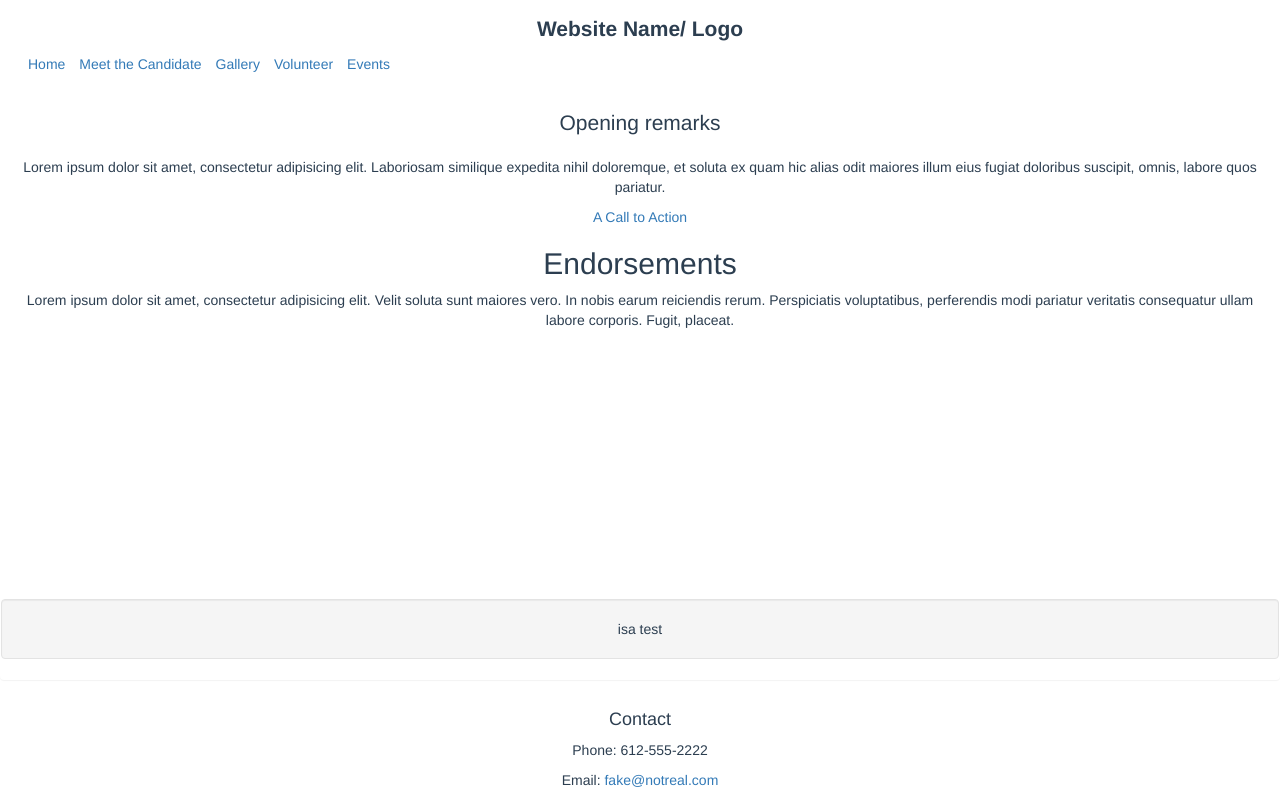
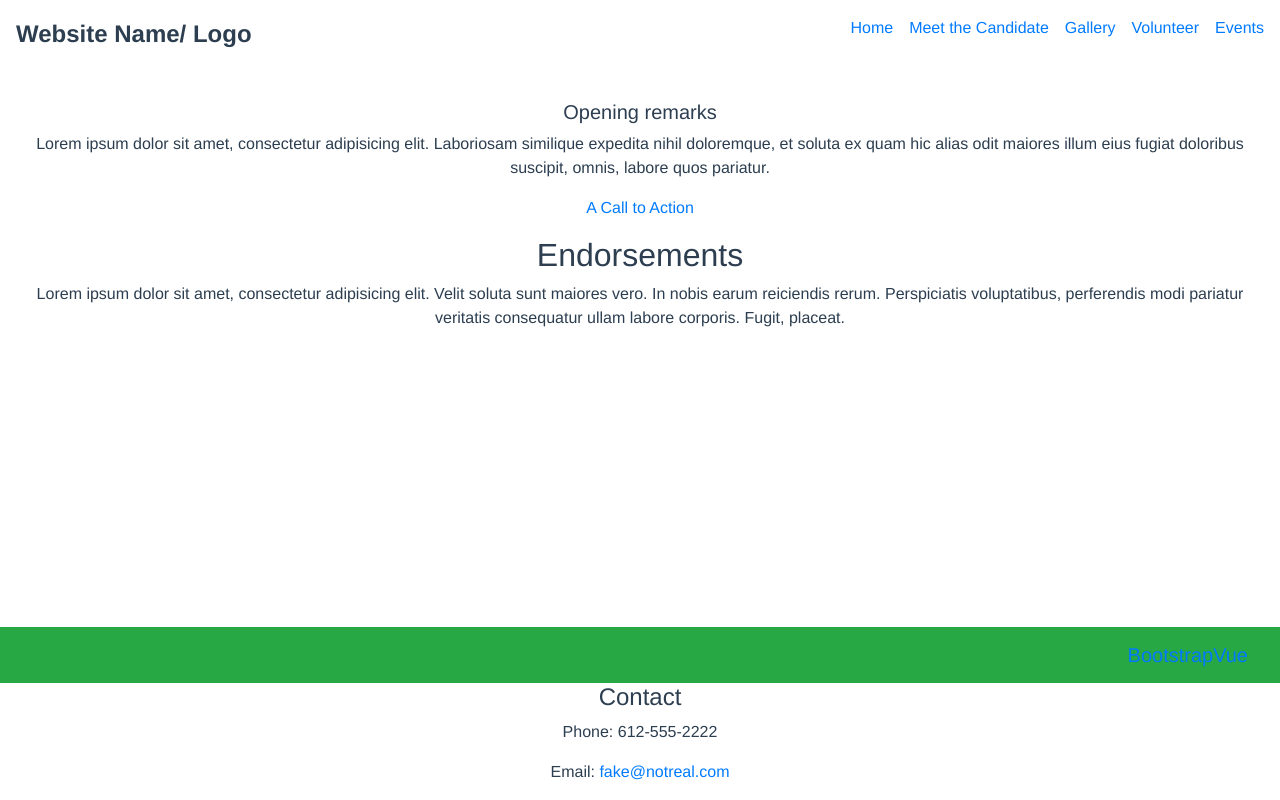
Before and after one commit to eandy5000/vue-website, a Vue app: page /#/ in a window 1280 px wide. Built offline with nearby package versions, Linux system fonts and the light colour scheme.

Commit message:
added vue-bootstrap testing a new navbar

```diff
--- a/package.json
+++ b/package.json
@@ -11,7 +11,8 @@
     "lint": "eslint --ext .js,.vue src"
   },
   "dependencies": {
-    "bootstrap": "^3.3.7",
+    "bootstrap": "^4.0.0-alpha.6",
+    "bootstrap-vue": "^0.18.0",
     "express": "^4.15.3",
     "normalize.css": "^7.0.0",
     "vue": "^2.3.3",
--- a/src/components/replacement/NewNav.vue
+++ b/src/components/replacement/NewNav.vue
@@ -1,12 +1,49 @@
 <template>
-  <div class="panel">
-  <div class="well">
-      isa test
-  </div>
-  </div>
+<b-navbar toggleable type="inverse" variant="success">
+
+    <b-nav-toggle target="nav_collapse"></b-nav-toggle>
+
+    <b-link class="navbar-brand" to="#">
+      <span>BootstrapVue</span>
+    </b-link>
+
+    <b-collapse is-nav id="nav_collapse">
+
+      <b-nav is-nav-bar>
+        <b-nav-item>Support</b-nav-item>
+        <b-nav-item>Docs</b-nav-item>
+        <b-nav-item>Contact Us</b-nav-item>
+      </b-nav>
+
+      <b-nav is-nav-bar class="ml-auto">
+
+        <!-- Navbar dropdowns -->
+        <b-nav-item-dropdown text="Lang" right>
+          <b-dropdown-item to="#">EN</b-dropdown-item>
+          <b-dropdown-item to="#">ES</b-dropdown-item>
+          <b-dropdown-item to="#">RU</b-dropdown-item>
+          <b-dropdown-item to="#">FA</b-dropdown-item>
+        </b-nav-item-dropdown>
+
+        <b-nav-item-dropdown right>
+
+          <!-- Using button-content slot -->
+          <template slot="button-content">
+            <span style="font-weight: bold;">User</span>
+          </template>
+
+          <b-dropdown-item to="#">Profile</b-dropdown-item>
+          <b-dropdown-item to="#">Signout</b-dropdown-item>
+        </b-nav-item-dropdown>
+
+      </b-nav>
+    </b-collapse>
+</b-navbar>
+
 </template>
 
 <script>
+
     export default {}
 </script>
 
--- a/src/main.js
+++ b/src/main.js
@@ -1,12 +1,15 @@
 // The Vue build version to load with the `import` command
 // (runtime-only or standalone) has been set in webpack.base.conf with an alias.
 import Vue from 'vue'
+import BootstrapVue from 'bootstrap-vue'
 import App from './App'
 import router from './router'
 import 'normalize.css'
 import './styles/main.css'
 import '../node_modules/bootstrap/dist/css/bootstrap.css'
+import '../node_modules/bootstrap-vue/dist/bootstrap-vue.css'
 
+Vue.use(BootstrapVue)
 Vue.config.productionTip = false
 
 /* eslint-disable no-new */
```
Also changed, not shown: 1 other file (tests, documents, lock files or other folders).
